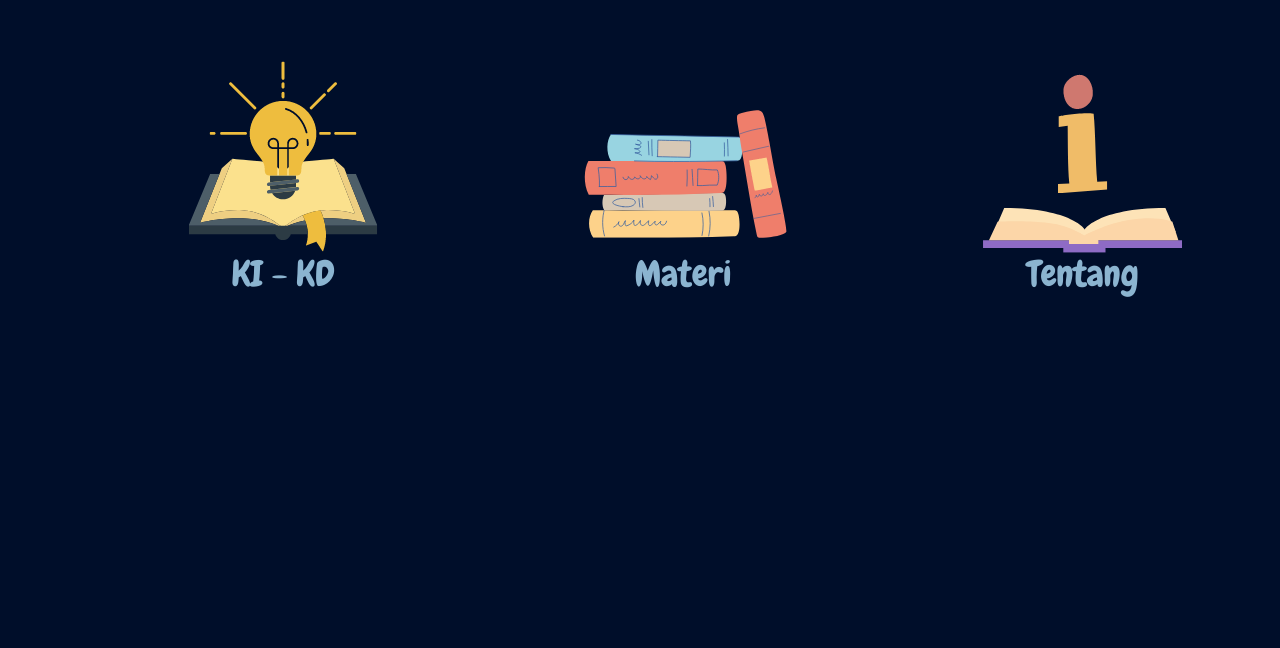
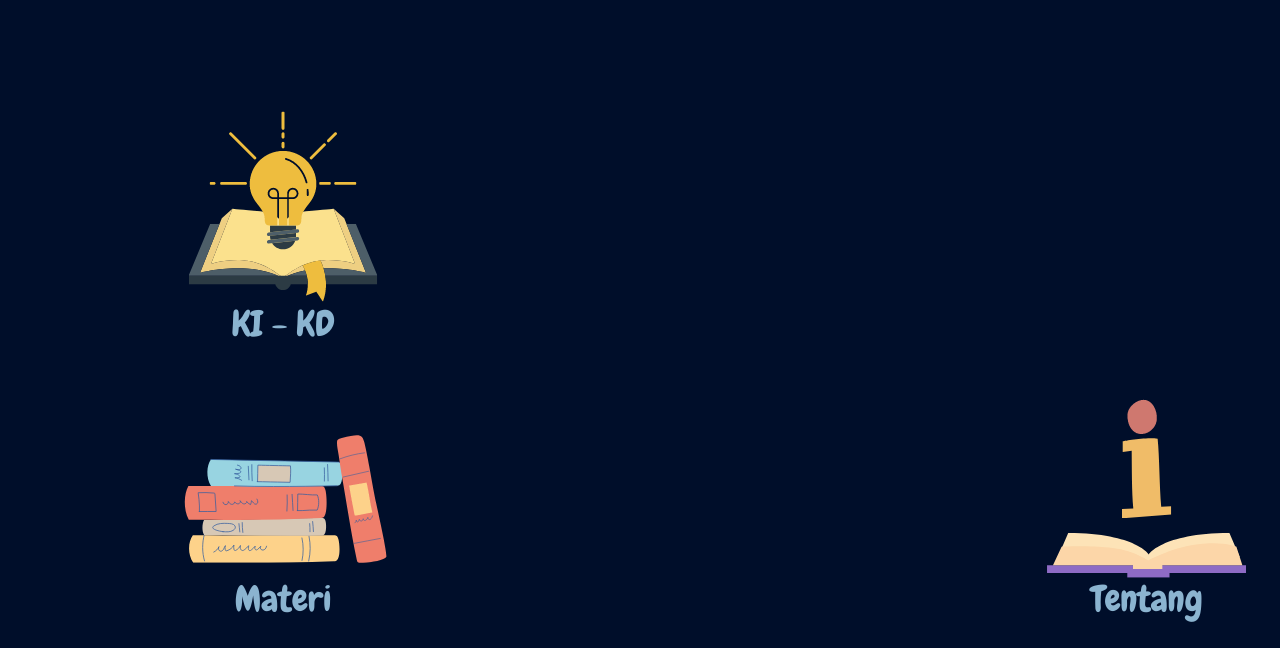
Before and after one commit to lingkaran8/lingkaran8.github.io, a plain HTML site: page index.html in a window 1280 px wide. Shown: the part 310-958 px from the top of the page. Before the commit the page ends 800 px from the top, so only its background shows below. Drawn offline with Linux system fonts and the light colour scheme.

Commit message:
first commit

```diff
--- a/stylehome.css
+++ b/stylehome.css
@@ -20,7 +20,7 @@ body {
 	background-color: #000e2a;
 	height: 275px;
 	width: 250px;
-	float: left;
+	float: center;
 	margin-left: 150px;
 	margin-top: 50px;
 }
@@ -30,7 +30,7 @@ body {
 	background-color: #000e2a;
 	height: 275px;
 	width: 250px;
-	float: left;
+	float: right;
 	margin-left: 150px;
 	margin-top: 50px;
 }
```
